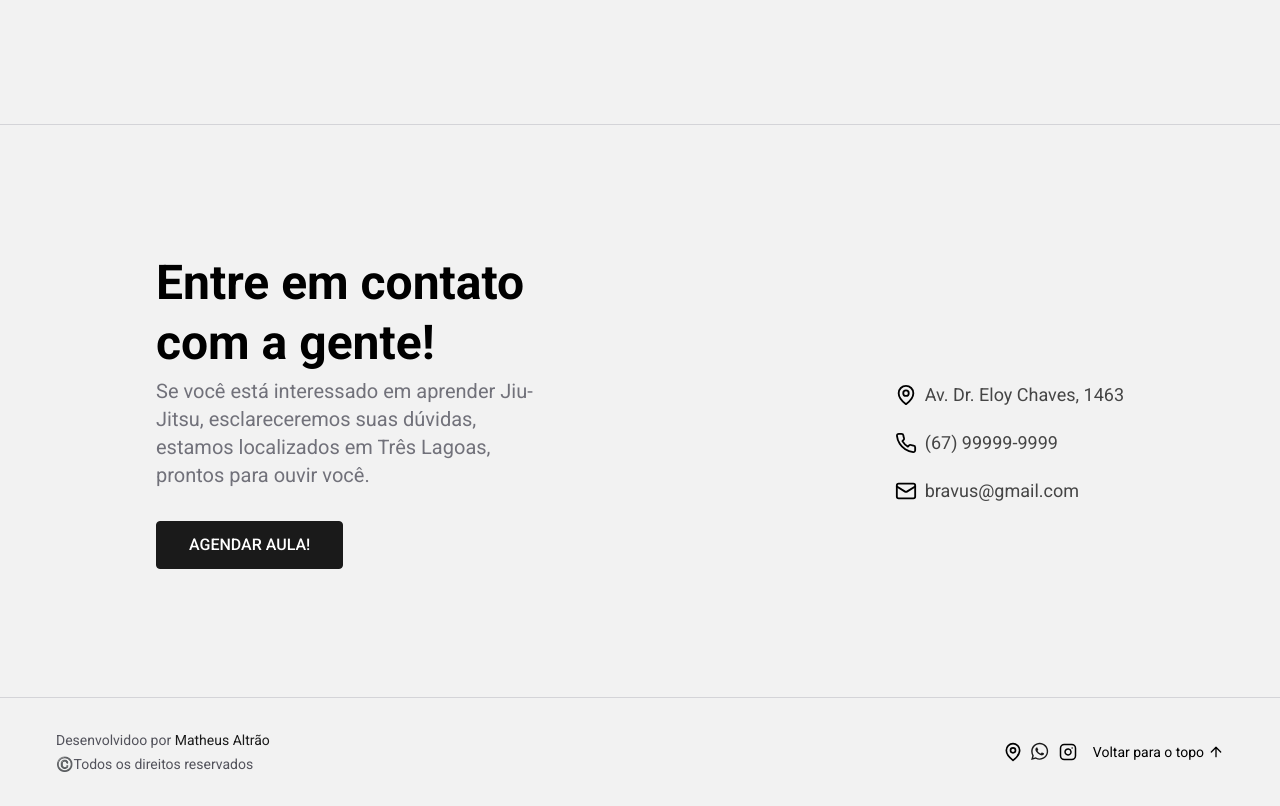
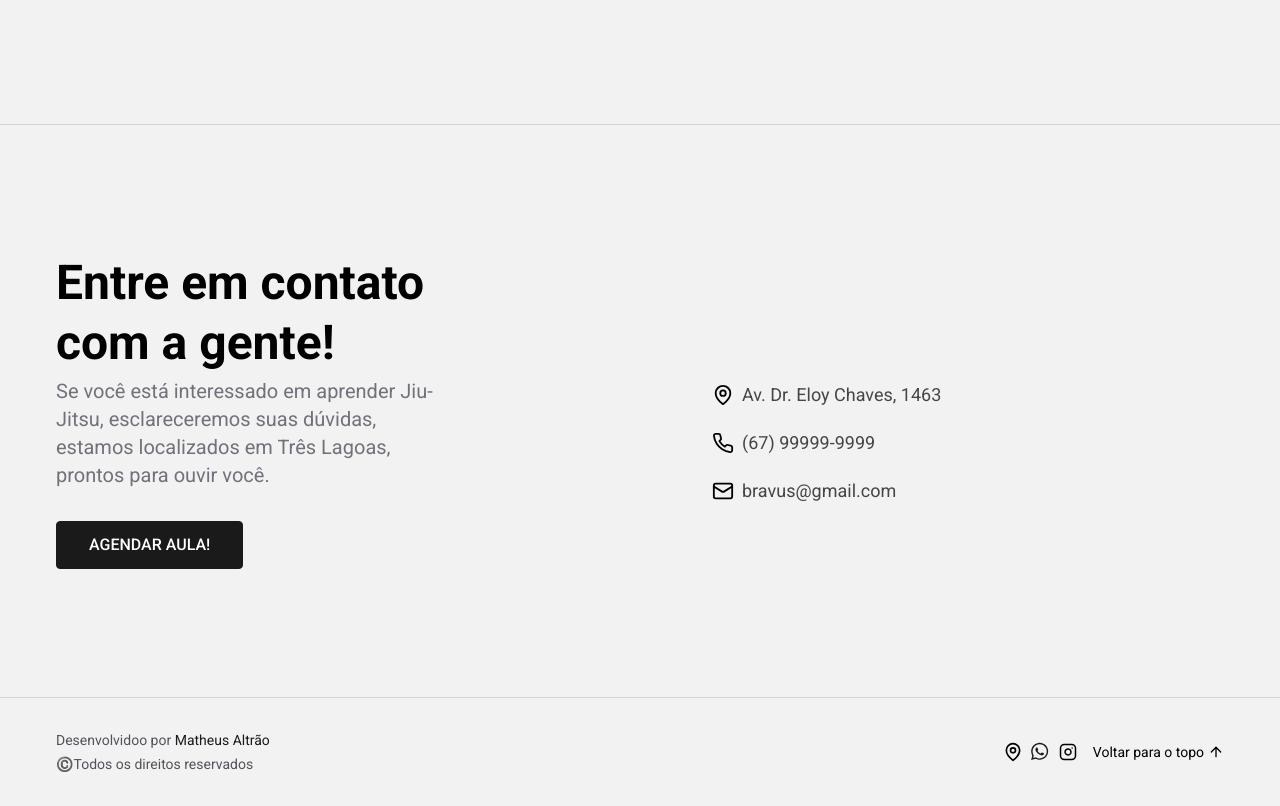
Before and after one commit to MatheusAltrao/Bravus, a Next.js app: page / in a window 1280 px wide. Shown: the part 5000-5806 px from the top of the page. Built offline with nearby package versions, Linux system fonts and the light colour scheme.

Commit message:
feat: add favicon

```diff
--- a/src/app/layout.tsx
+++ b/src/app/layout.tsx
@@ -1,6 +1,7 @@
 import type { Metadata } from 'next';
 import { Roboto } from 'next/font/google';
 import './globals.css';
+import { url } from 'inspector';
 
 const roboto = Roboto({
     subsets: ['latin'],
@@ -10,6 +11,13 @@ const roboto = Roboto({
 export const metadata: Metadata = {
     title: 'Bravus',
     description: 'Bravus Jiu-Jitsu',
+    icons: {
+        icon: [
+            {
+                url: '/favicon.jpg',
+            },
+        ],
+    },
 };
 
 export default function RootLayout({
--- a/src/components/sections/Contact.tsx
+++ b/src/components/sections/Contact.tsx
@@ -5,7 +5,7 @@ const Contact = () => {
     return (
         <section
             id='contact'
-            className='flex flex-col lg:flex-row  items-start lg:items-center justify-between max-w-[1000px] mr-auto '
+            className='flex flex-col lg:flex-row  items-start lg:items-center justify-start  gap-64 '
         >
             <div className='flex items-start flex-col max-w-[400px] gap-8'>
                 <div className='space-y-1'>
```
Also changed, not shown: public/favicon.jpg (added).
